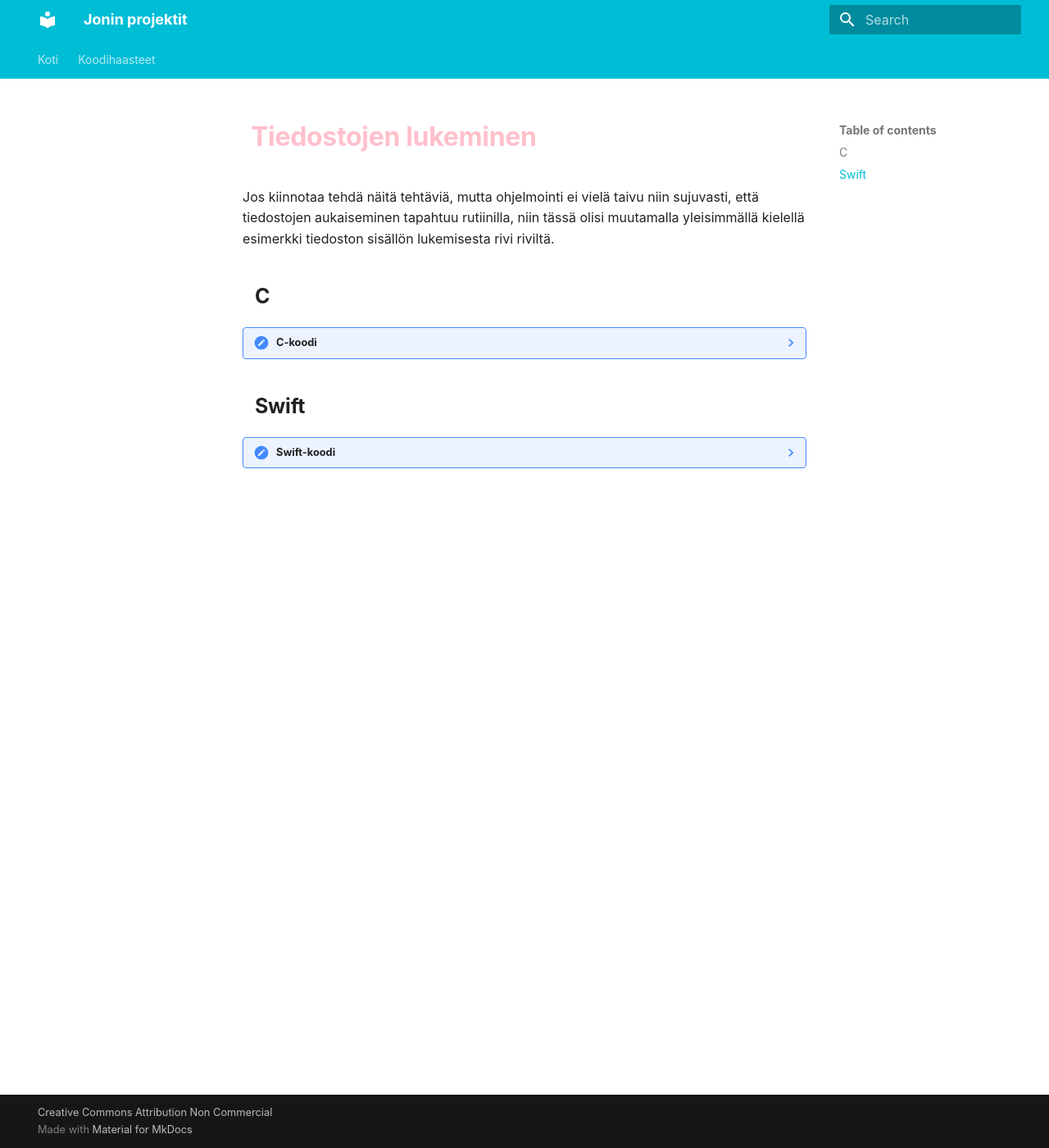
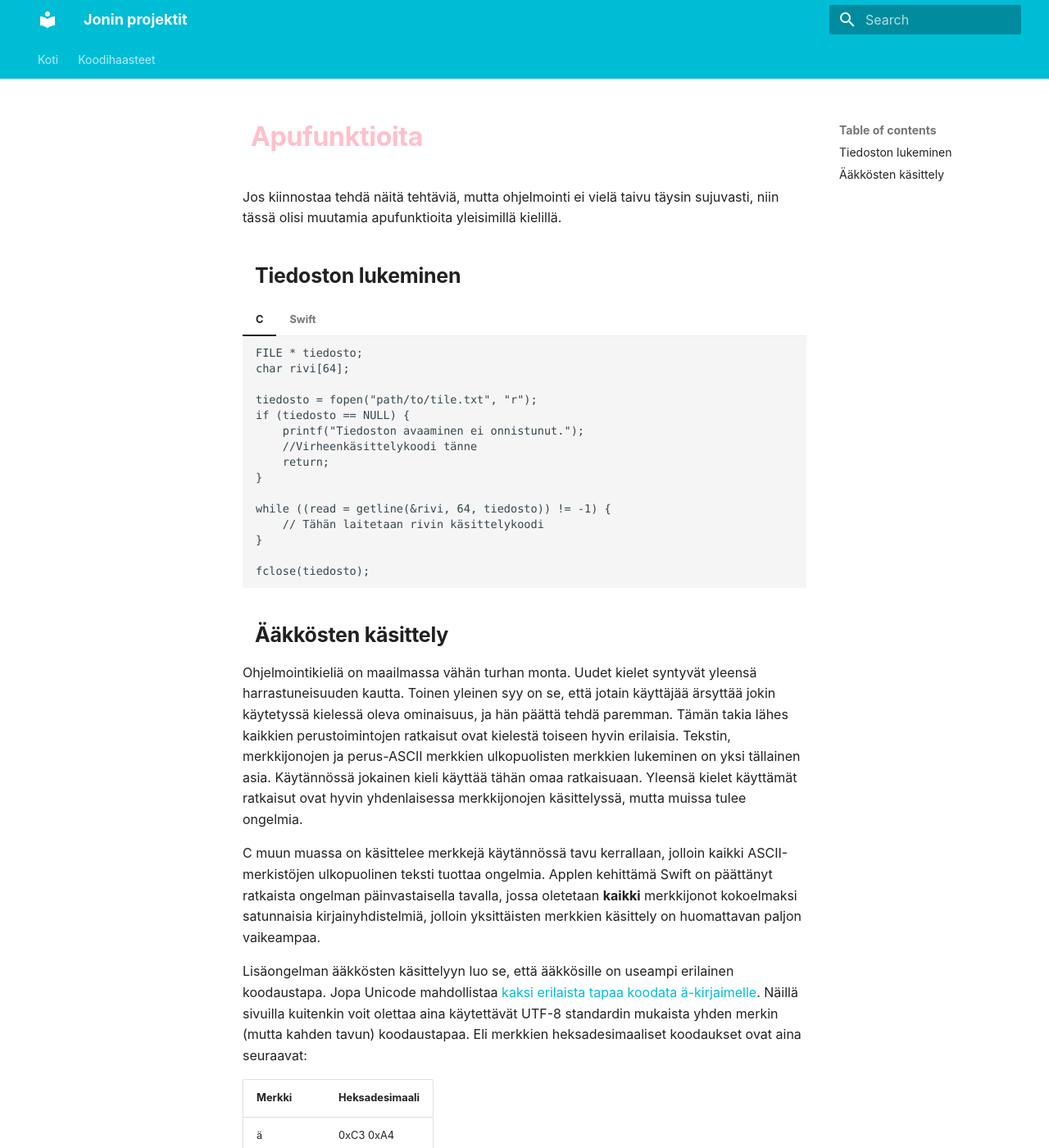
Before and after one commit to JoniMatias/jonimatias.github.io, an MkDocs documentation site: the page built from docs/koodi/tiedostonlukeminen.md, in a window 1280 px wide and 1400 px high. Shown: the whole window at 82% size. Built offline with MkDocs 1.6.1 and Material for MkDocs 9.7.7, drawn with Linux system fonts in a browser that asks for light colours; some of the changed text lies outside the part shown.

Commit message:
Apufunktioita. Palindromien ohjeiden korjaista.

````diff
--- a/docs/koodi/tiedostonlukeminen.md
+++ b/docs/koodi/tiedostonlukeminen.md
@@ -1,19 +1,20 @@
-# Tiedostojen lukeminen
+# Apufunktioita
 
-Jos kiinnotaa tehdä näitä tehtäviä, mutta ohjelmointi ei vielä taivu niin sujuvasti, että tiedostojen aukaiseminen tapahtuu rutiinilla, niin tässä olisi muutamalla yleisimmällä kielellä esimerkki tiedoston sisällön lukemisesta rivi riviltä.
+Jos kiinnostaa tehdä näitä tehtäviä, mutta ohjelmointi ei vielä taivu täysin sujuvasti, niin tässä olisi muutamia apufunktioita yleisimillä kielillä.
 
 
 
+## Tiedoston lukeminen
 
-## C
-
-??? note "C-koodi"
+=== "C"
     ```
     FILE * tiedosto;
     char rivi[64];
 
     tiedosto = fopen("path/to/tile.txt", "r");
     if (tiedosto == NULL) {
+        printf("Tiedoston avaaminen ei onnistunut.");
+        //Virheenkäsittelykoodi tänne
         return;
     }
 
@@ -24,11 +25,7 @@ Jos kiinnotaa tehdä näitä tehtäviä, mutta ohjelmointi ei vielä taivu niin
     fclose(tiedosto);
     ```
 
-
-
-## Swift
-
-??? note "Swift-koodi"
+=== "Swift"
     ```
     let tiedostopolku = "path/to/file.txt"
     let tiedosto_url = URL(filePath: tiedostopolku)
@@ -40,6 +37,27 @@ Jos kiinnotaa tehdä näitä tehtäviä, mutta ohjelmointi ei vielä taivu niin
         }
 
     } catch (let error) {
+        print("Tiedoston avaaminen ei onnistunut.")
         //Virheenkäsittelykoodi tänne
     }
     ```
+
+
+
+
+## Ääkkösten käsittely
+
+Ohjelmointikieliä on maailmassa vähän turhan monta. Uudet kielet syntyvät yleensä harrastuneisuuden kautta. Toinen yleinen syy on se, että jotain käyttäjää ärsyttää jokin käytetyssä kielessä oleva ominaisuus, ja hän päättä tehdä paremman. Tämän takia lähes kaikkien perustoimintojen ratkaisut ovat kielestä toiseen hyvin erilaisia. Tekstin, merkkijonojen ja perus-ASCII merkkien ulkopuolisten merkkien lukeminen on yksi tällainen asia. Käytännössä jokainen kieli käyttää tähän omaa ratkaisuaan. Yleensä kielet käyttämät ratkaisut ovat hyvin yhdenlaisessa merkkijonojen käsittelyssä, mutta muissa tulee ongelmia.
+
+C muun muassa on käsittelee merkkejä käytännössä tavu kerrallaan, jolloin kaikki ASCII-merkistöjen ulkopuolinen teksti tuottaa ongelmia. Applen kehittämä Swift on päättänyt ratkaista ongelman päinvastaisella tavalla, jossa oletetaan **kaikki** merkkijonot kokoelmaksi satunnaisia kirjainyhdistelmiä, jolloin yksittäisten merkkien käsittely on huomattavan paljon vaikeampaa.
+
+Lisäongelman ääkkösten käsittelyyn luo se, että ääkkösille on useampi erilainen koodaustapa. Jopa Unicode mahdollistaa [kaksi erilaista tapaa koodata ä-kirjaimelle](https://bittimittari.blogspot.com/2024/09/unicode-ja-kirjain-kaksi-vaihtoehtoa.html). Näillä sivuilla kuitenkin voit olettaa aina käytettävät UTF-8 standardin mukaista yhden merkin (mutta kahden tavun) koodaustapaa. Eli merkkien heksadesimaaliset koodaukset ovat aina seuraavat:
+
+| Merkki | Heksadesimaali |
+|--------|----------------|
+| ä      | 0xC3 0xA4      |
+| Ä      | 0xC3 0x84      |
+| ö      | 0xC3 0xB6      |
+| Ö      | 0xC3 0x96      |
+| å      | 0xC3 0xA5      |
+| Å      | 0xC3 0x85      |
--- a/mkdocs.yml
+++ b/mkdocs.yml
@@ -36,6 +36,8 @@ markdown_extensions:
   - md_in_html
   - pymdownx.details
   - pymdownx.superfences
+  - pymdownx.tabbed:
+      alternate_style: true
   - codehilite:
       guess_lang: false
   - toc:
````
Also changed, not shown: docs/koodi/haasteet/palindromi2.md (+1 -1 lines).
